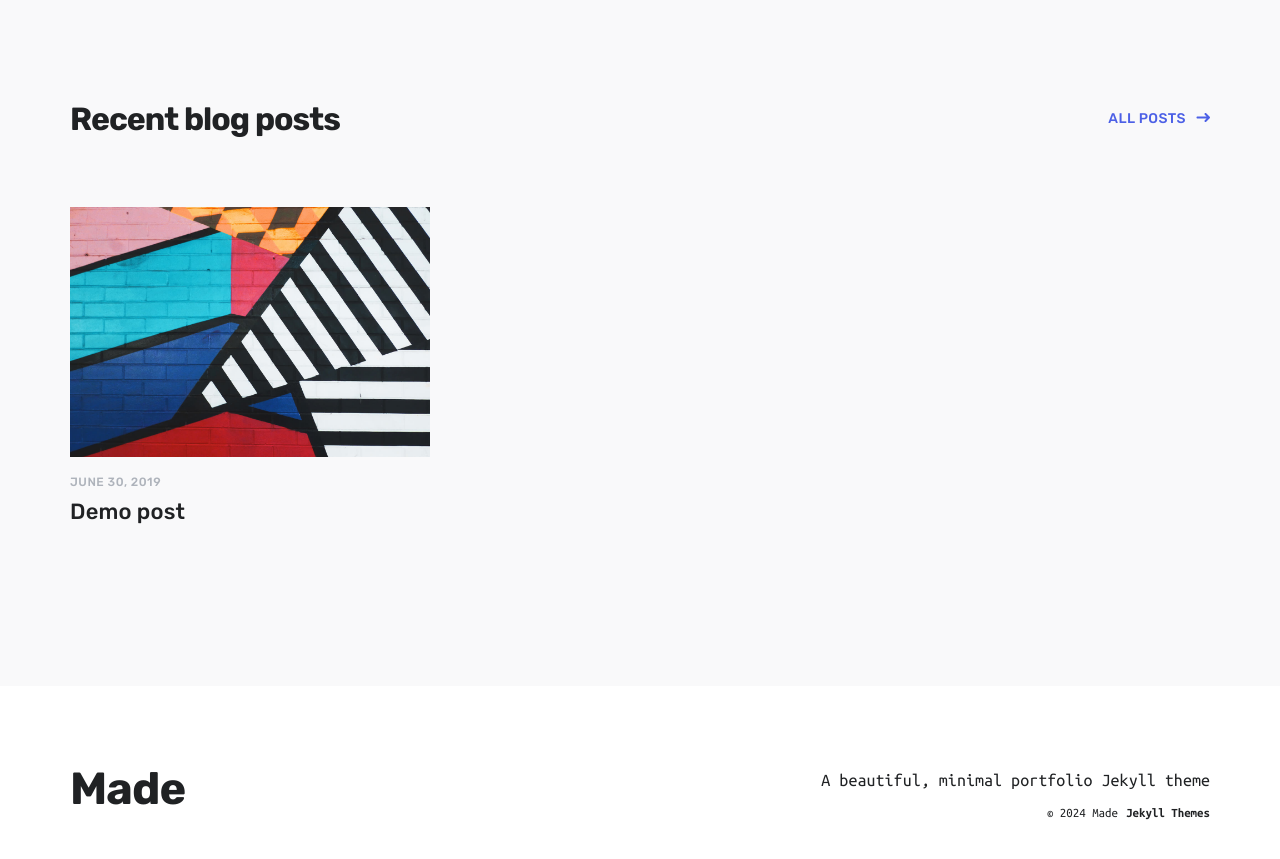
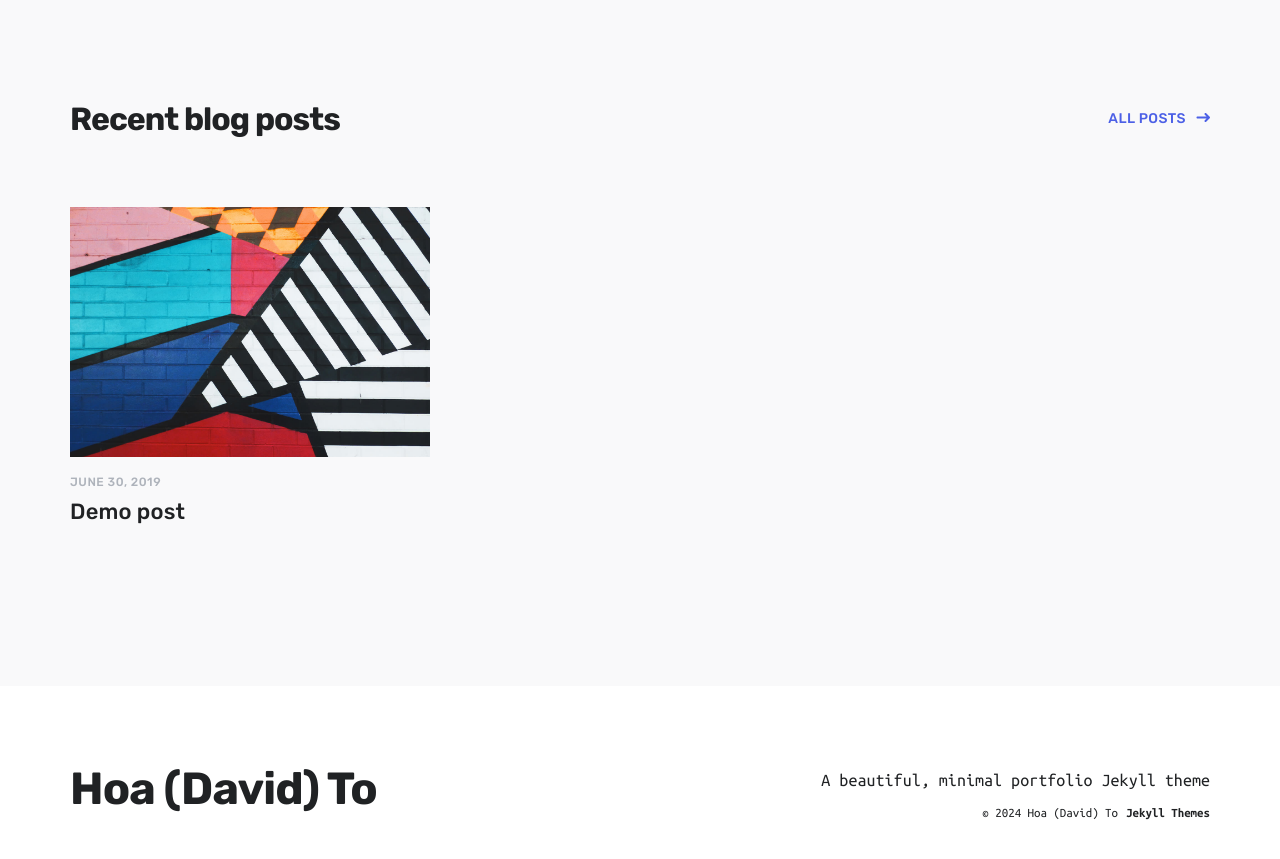
Before and after one commit to HoaTo001/David_portfolio, a Jekyll site: the page built from index.html, in a window 1280 px wide and 900 px high, scrolled down 2476 px. Shown: the top 859 px of the window. Built offline with Jekyll 4.4.1, drawn with Linux system fonts in a browser that asks for light colours; nearby versions of some CDN libraries.

Commit message:
Update settings.yml

```diff
--- a/_data/settings.yml
+++ b/_data/settings.yml
@@ -1,5 +1,5 @@
 basic_settings:
-  site_title: Made
+  site_title: Hoa (David) To
   favicon_image: /images/favicon.png
 
 header_settings:
```
